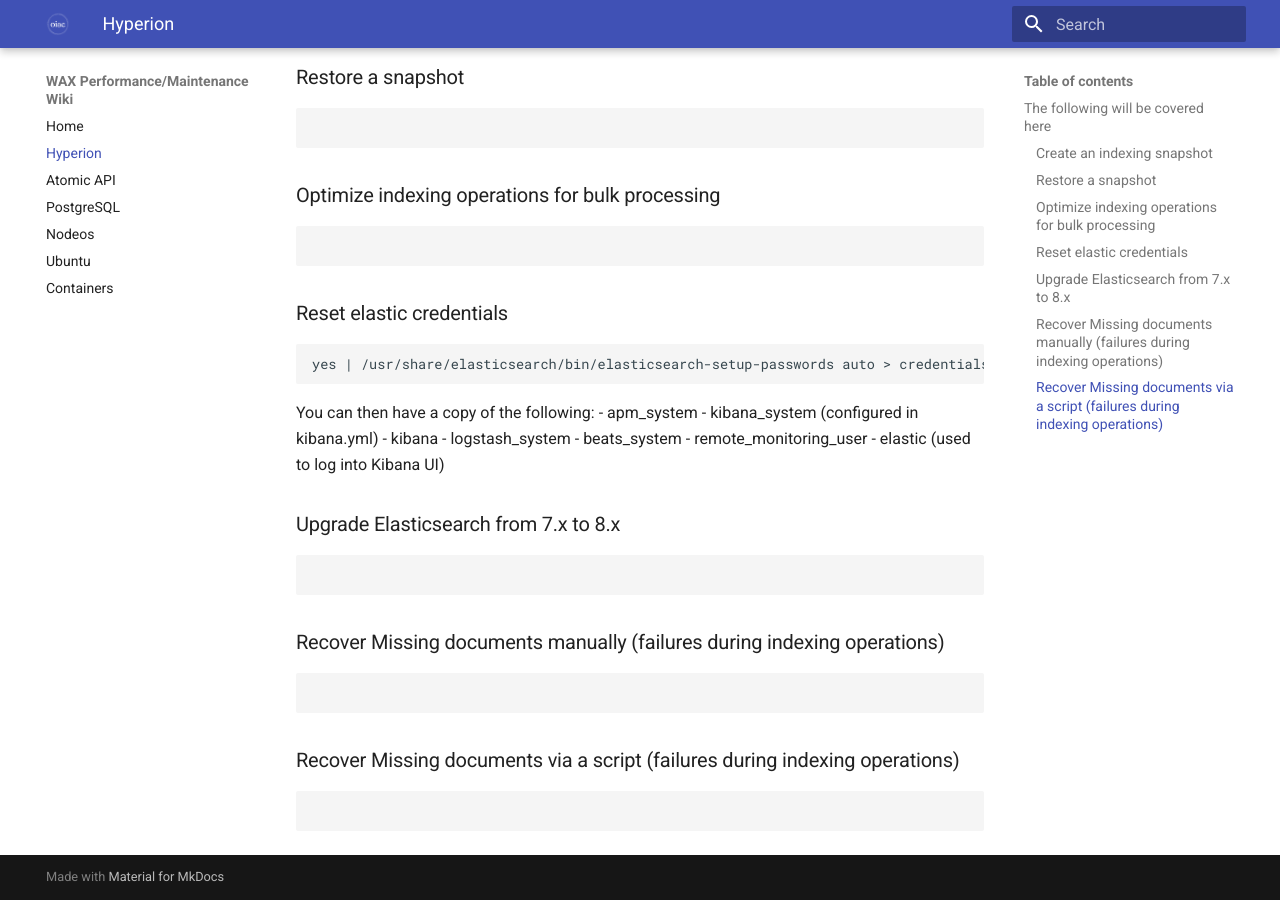
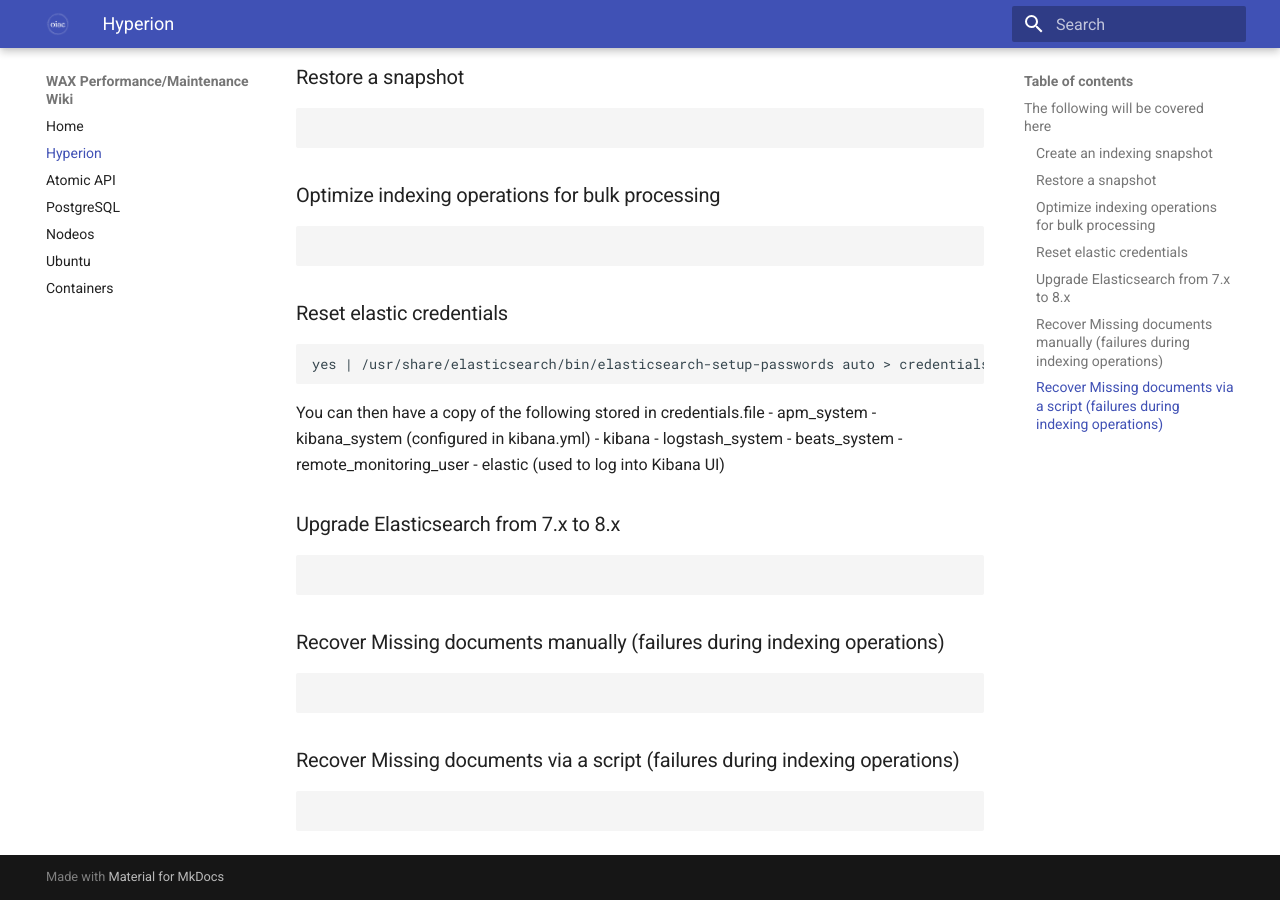
Before and after one commit to oneinacillian/wiki, an MkDocs documentation site: the page built from docs/hyperion.md, in a window 1280 px wide and 900 px high, scrolled down 611 px. Built offline with MkDocs 1.6.1 and Material for MkDocs 9.7.7, drawn with Linux system fonts in a browser that asks for light colours.

Commit message:
updating

````diff
--- a/docs/hyperion.md
+++ b/docs/hyperion.md
@@ -22,7 +22,7 @@
 ```
 yes | /usr/share/elasticsearch/bin/elasticsearch-setup-passwords auto > credentials.file
 ```
-You can then have a copy of the following:
+You can then have a copy of the following stored in credentials.file
 - apm_system
 - kibana_system (configured in kibana.yml)
 - kibana
````
